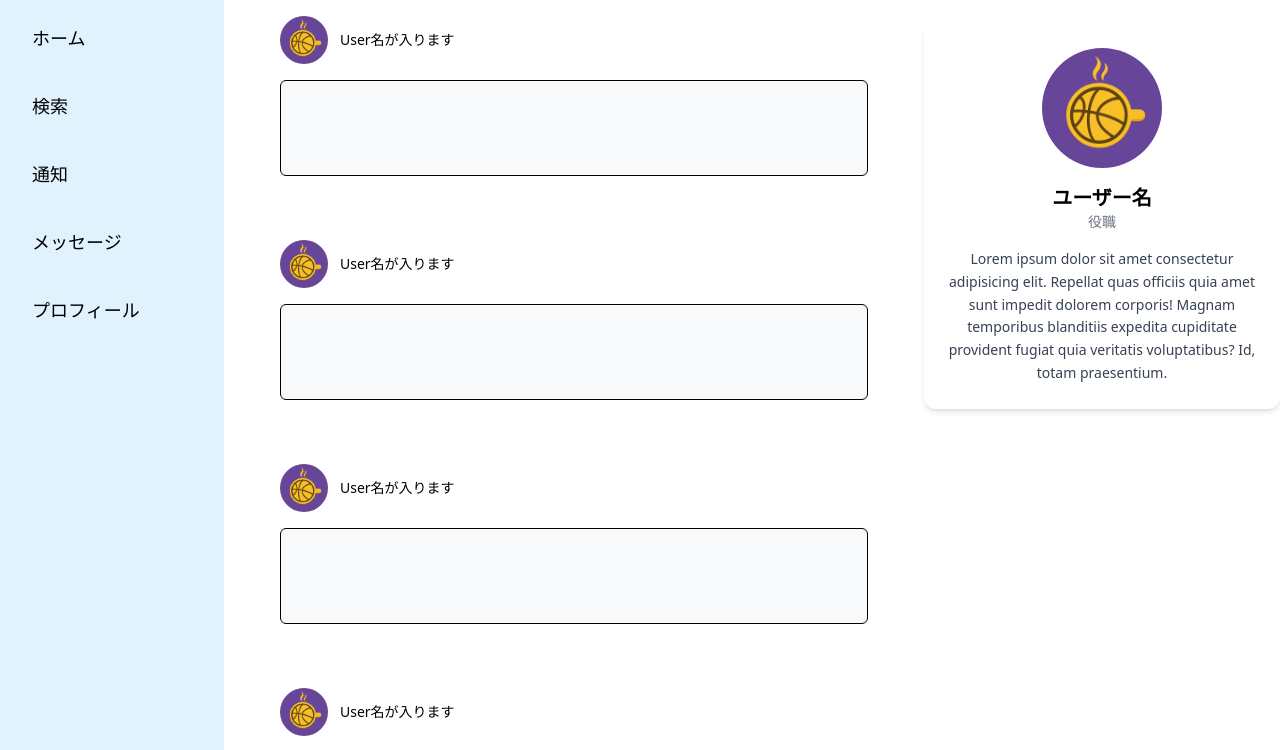
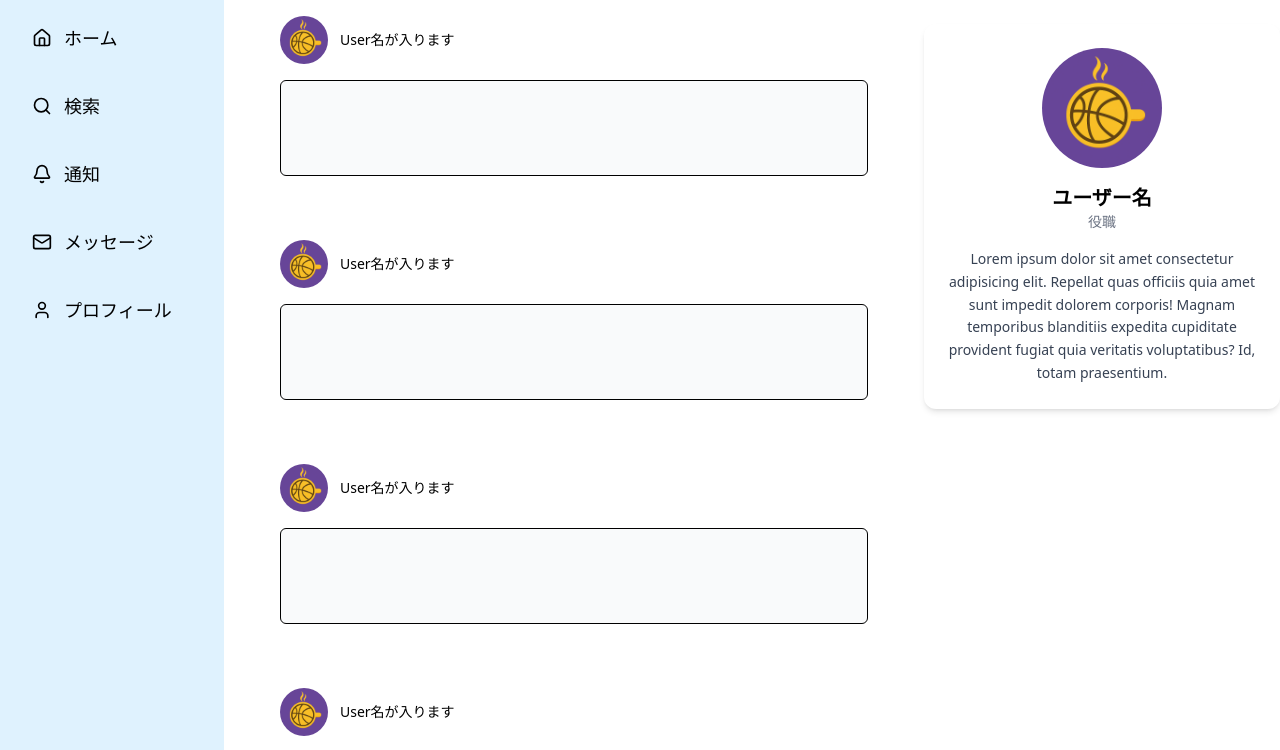
Before and after one commit to ryoma-abe/next-practice-sns, a Next.js app: page / in a window 1280 px wide. Shown: the top 750 px of the page. Built offline with nearby package versions, Linux system fonts and the light colour scheme.

Commit message:
サイドバーにアイコンを追加し、メニュー項目をオブジェクト形式に変更しました。また、ページのスタイルを微調整しました。依存関係にlucide-reactを追加しました。

```diff
--- a/src/app/page.tsx
+++ b/src/app/page.tsx
@@ -12,7 +12,7 @@ export default function Home() {
         <div className="col-span-5">
           <TimeLine />
         </div>
-        <div className="col-span-3">
+        <div className="col-span-3 hidden md:block">
           <UserCard />
         </div>
       </div>
--- a/src/components/SideBer.tsx
+++ b/src/components/SideBer.tsx
@@ -1,18 +1,26 @@
 import Link from "next/link";
+import { Home, Search, Bell, Mail, User } from "lucide-react"; // アイコンは適宜変更可
 
 export default function SideBer() {
-  const menus = ["ホーム", "検索", "通知", "メッセージ", "プロフィール"];
+  const menus = [
+    { label: "ホーム", icon: <Home size={20} /> },
+    { label: "検索", icon: <Search size={20} /> },
+    { label: "通知", icon: <Bell size={20} /> },
+    { label: "メッセージ", icon: <Mail size={20} /> },
+    { label: "プロフィール", icon: <User size={20} /> },
+  ];
 
   return (
-    <nav className="flex flex-col gap-4 p-4 text-lg bg-sky-100 sticky top-0 h-[calc(100vh)]">
+    <nav className="flex flex-col gap-4 p-4 text-lg bg-sky-100 sticky top-0 h-[100vh]">
       <ul className="flex flex-col gap-6">
-        {menus.map((label, index) => (
+        {menus.map((menu, index) => (
           <li key={index}>
             <Link
               href="/"
-              className="block px-4 py-2 rounded-lg hover:bg-gray-200 transition"
+              className="flex items-center gap-3 px-4 py-2 rounded-lg hover:bg-gray-200 transition"
             >
-              {label}
+              {menu.icon}
+              <span>{menu.label}</span>
             </Link>
           </li>
         ))}
```
Also changed, not shown: package.json (+7 -6 lines), 1 other file (tests, documents, lock files or other folders).
